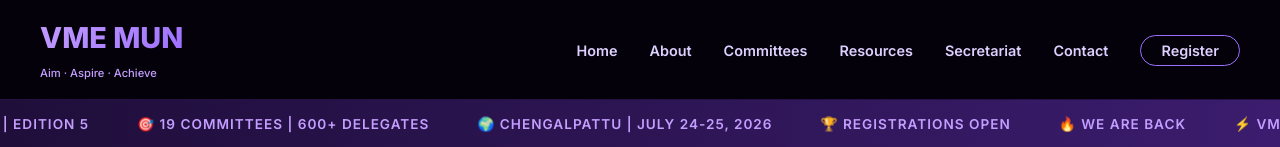
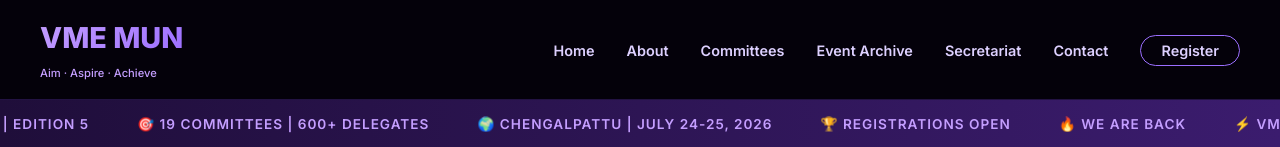
Before and after one commit to VISWARAMJS/VME_MUN, a plain HTML site: page index.html in a window 1280 px wide. Shown: the top 147 px of the page. Drawn offline with Linux system fonts and the light colour scheme.

Commit message:
Update index.html

```diff
--- a/index.html
+++ b/index.html
@@ -27,7 +27,7 @@
             <li><a href="#home">Home</a></li>
             <li><a href="#about">About</a></li>
             <li><a href="#committees">Committees</a></li>
-            <li><a href="#Resources">Resources</a></li>
+            <li><a href="#Resources">Event Archive</a></li>
             <li><a href="#eboard">Secretariat</a></li>
             <li><a href="#contact">Contact</a></li>
             <li><a class="btn-outline" id="btn-outline" style="padding: 6px 20px;">Register</a></li>
@@ -306,7 +306,7 @@
                     <li><a href="#home">Home</a></li>
                     <li><a href="#about">About</a></li>
                     <li><a href="#committees">Committees</a></li>
-                    <li><a href="#Resources">Resources</a></li>
+                    <li><a href="#Resources">Event Archive</a></li>
                 </ul>
             </div>
             <div class="footer-col">
```
